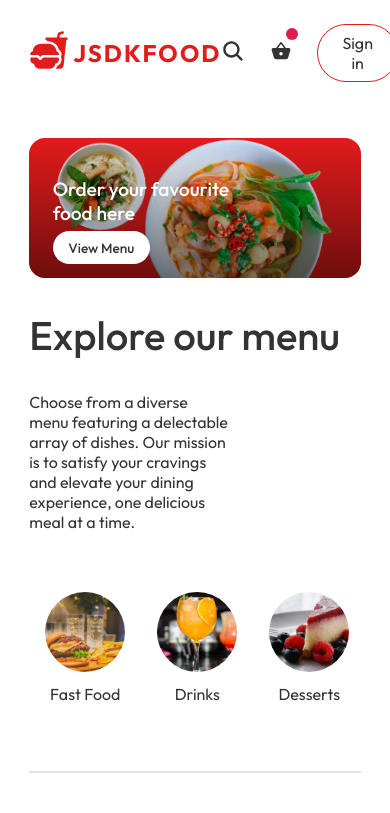
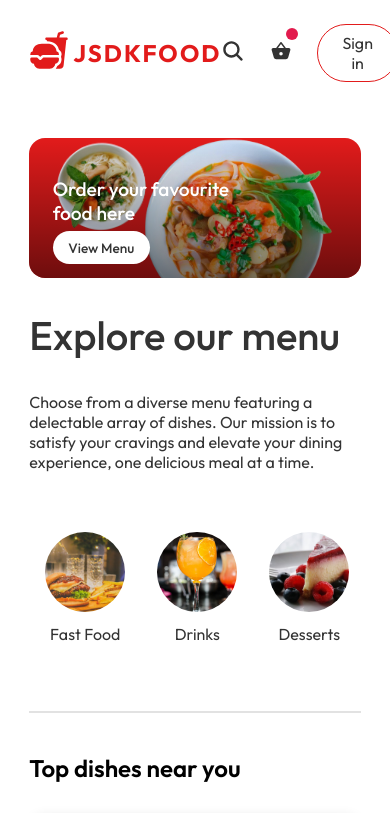
Before and after one commit to Bewjsdk/jsdk-food-delivery, a React (Vite) app: page / in a window 390 px wide. Shown: the top 813 px of the page. Built offline with nearby package versions, Linux system fonts and the light colour scheme; grey boxes are pictures that could not be loaded.

Commit message:
responsive to explore menu

```diff
--- a/src/components/ExploreMenu/exploreMenu.module.css
+++ b/src/components/ExploreMenu/exploreMenu.module.css
@@ -57,3 +57,10 @@
     border: none;
   }
 }
+
+/* Responsive */
+@media (max-width: 1150px) {
+  .exploreMenuText {
+    max-width: 100% !important;
+  }
+}
```
